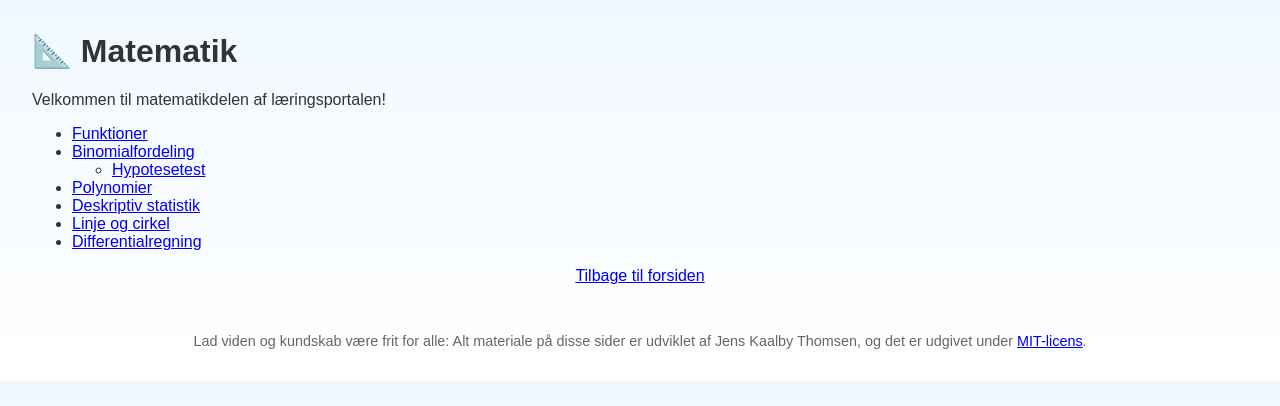
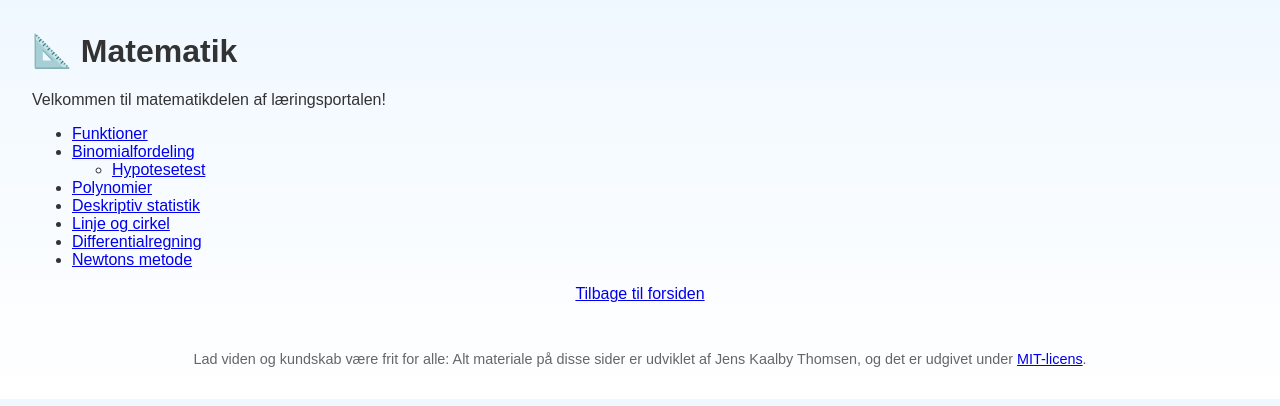
Before and after one commit to jenskaalby/matkem, a Jekyll site: the page built from matematik/index.md, in a window 1280 px wide. Shown: the top 406 px of the page. Built offline with Jekyll 4.4.1, drawn with Linux system fonts in a browser that asks for light colours.

Commit message:
Add link to Newton's method in index.md

```diff
--- a/matematik/index.md
+++ b/matematik/index.md
@@ -14,6 +14,7 @@ Velkommen til matematikdelen af læringsportalen!
 - [Deskriptiv statistik](./deskstat/index.html)
 - [Linje og cirkel](./lincir/index.html)
 - [Differentialregning](./diffr/index.html)
+- [Newtons metode](./newtons_metode/index.html)
 
 <div style="text-align: center;">
 [Tilbage til forsiden](https://jenskaalby.github.io/matkem/)
```
